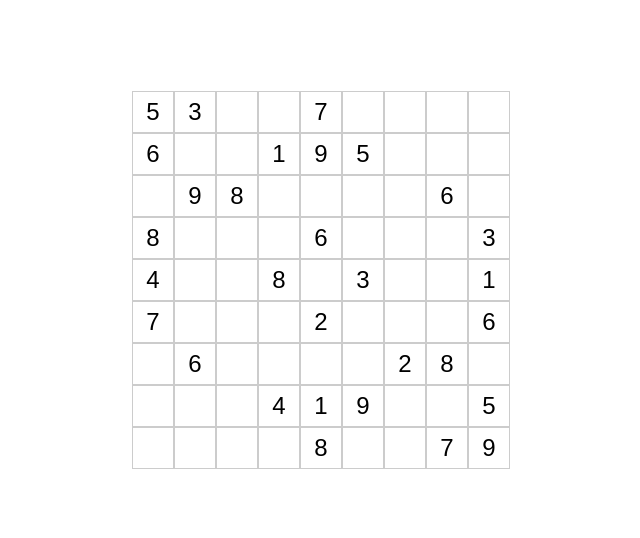
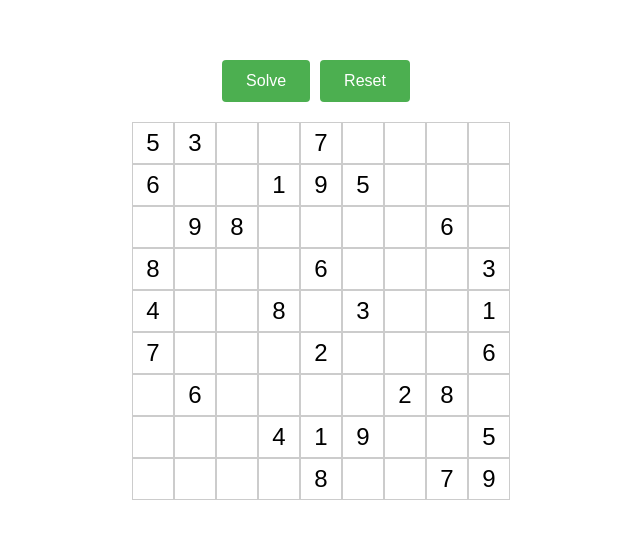
Before and after one commit to rabi-siddique/sudoku-solver, a plain HTML site: page index.html in a window 1280 px wide. Shown: the part 120-658 px from the top of the page, without its empty margins (319-959 px from the left). Drawn offline with Linux system fonts and the light colour scheme.

Commit message:
add buttons on the screen and styles adjustment

```diff
--- a/index.html
+++ b/index.html
@@ -6,8 +6,13 @@
     <link rel="stylesheet" href="style.css" />
   </head>
   <body>
-    <div></div>
-    <div id="grid"></div>
+    <div class="container">
+      <div class="buttons">
+        <button id="solve-button">Solve</button>
+        <button id="reset-button">Reset</button>
+      </div>
+      <div id="grid"></div>
+    </div>
     <script src="script.js"></script>
   </body>
 </html>
--- a/style.css
+++ b/style.css
@@ -5,12 +5,19 @@ body {
   padding: 0;
 }
 
+.container {
+  display: flex;
+  flex-direction: column;
+  align-items: center;
+  justify-content: center;
+  height: 100%;
+}
+
 #grid {
   display: flex;
   flex-direction: column;
   align-items: center;
   justify-content: center;
-  height: 100%;
 }
 
 .row {
@@ -32,3 +39,27 @@ body {
 .cell:hover {
   background-color: #eee;
 }
+
+.buttons {
+  display: flex;
+  justify-content: center;
+  margin-bottom: 20px;
+}
+
+button {
+  background-color: #4caf50;
+  border: none;
+  color: white;
+  padding: 12px 24px;
+  text-align: center;
+  text-decoration: none;
+  display: inline-block;
+  font-size: 16px;
+  border-radius: 4px;
+  cursor: pointer;
+  margin-right: 10px;
+}
+
+button:hover {
+  background-color: #3e8e41;
+}
```
